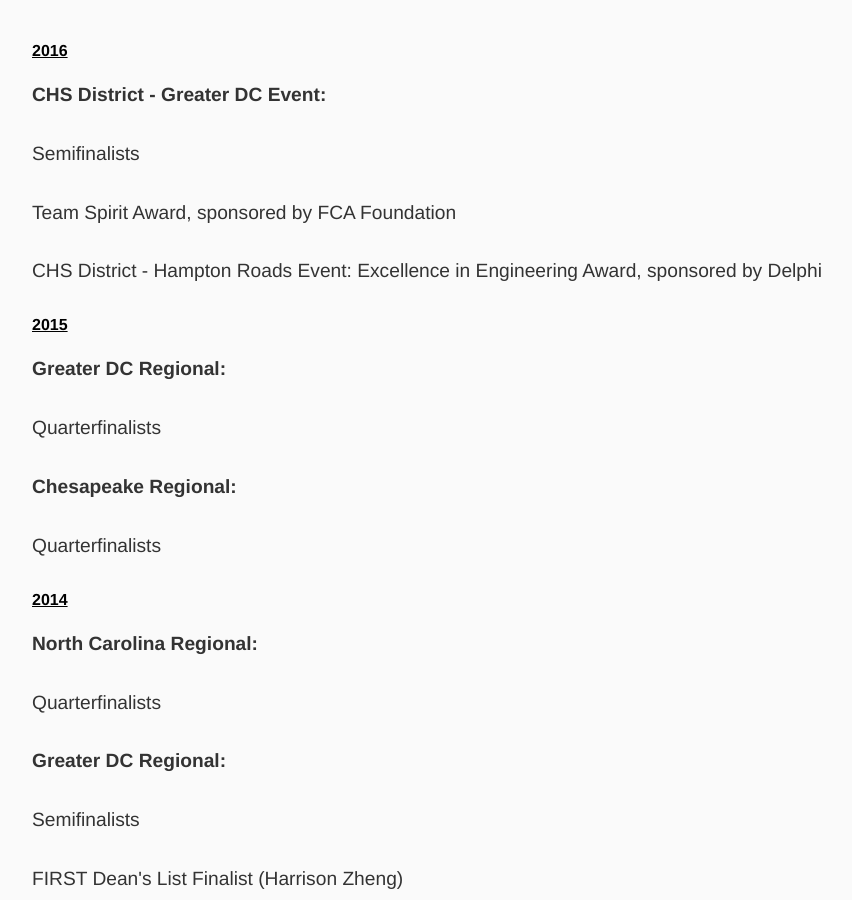
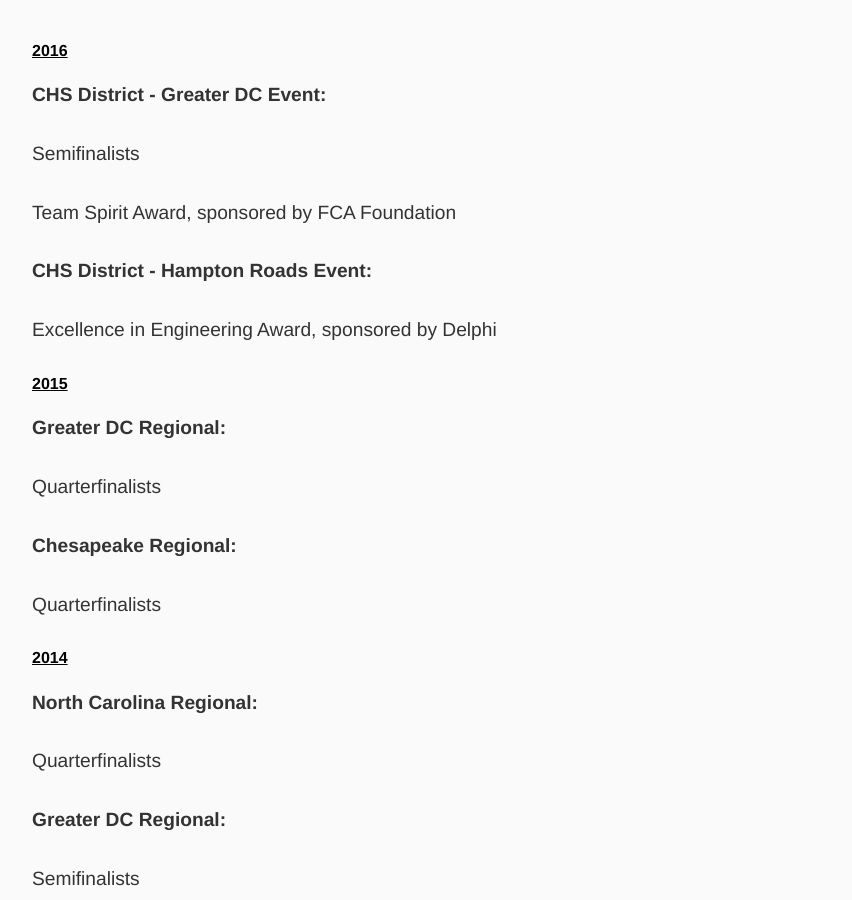
Before and after one commit to mouseythemouse/blair-robot-project.github.io, a Jekyll site: the page built from Achievements/index.html, in a window 1280 px wide and 900 px high, scrolled down 331 px. Shown: the whole window, without its empty margins (68-920 px from the left). Built offline with Jekyll 4.4.1, drawn with Linux system fonts in a browser that asks for light colours.

```diff
--- a/Achievements/index.html
+++ b/Achievements/index.html
@@ -8,7 +8,8 @@ title: Achievements
 			<p><b>CHS District - Greater DC Event:</b></p>
 				<p>Semifinalists</p>
 				<p>Team Spirit Award, sponsored by FCA Foundation</p>
-	<p>CHS District - Hampton Roads Event: Excellence in Engineering Award, sponsored by Delphi</p>
+			<p><b>CHS District - Hampton Roads Event:</b></p>
+			<p>Excellence in Engineering Award, sponsored by Delphi</p>
 		<h4>2015</h4>
 			<p><b>Greater DC Regional:</b></p>
 				<p>Quarterfinalists</p>
```
Lines whose indentation alone changed are shown as unchanged.
